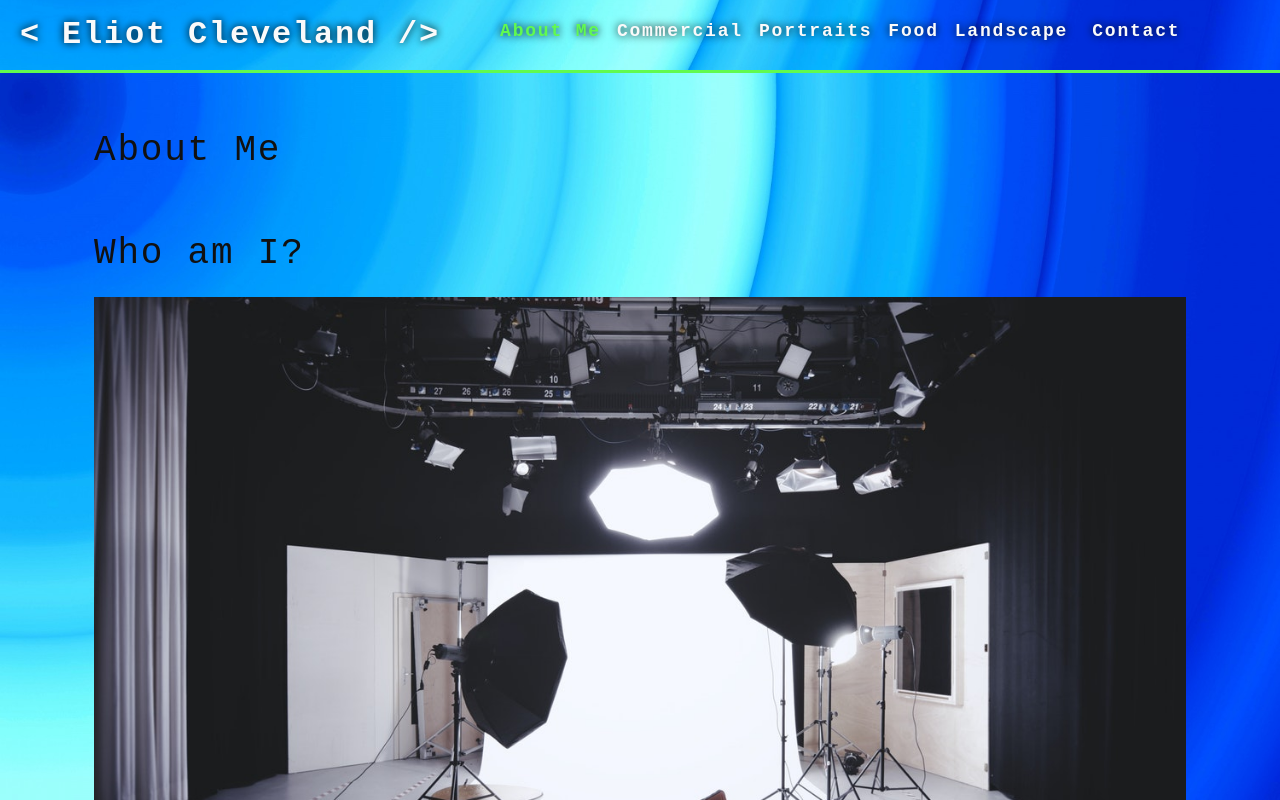
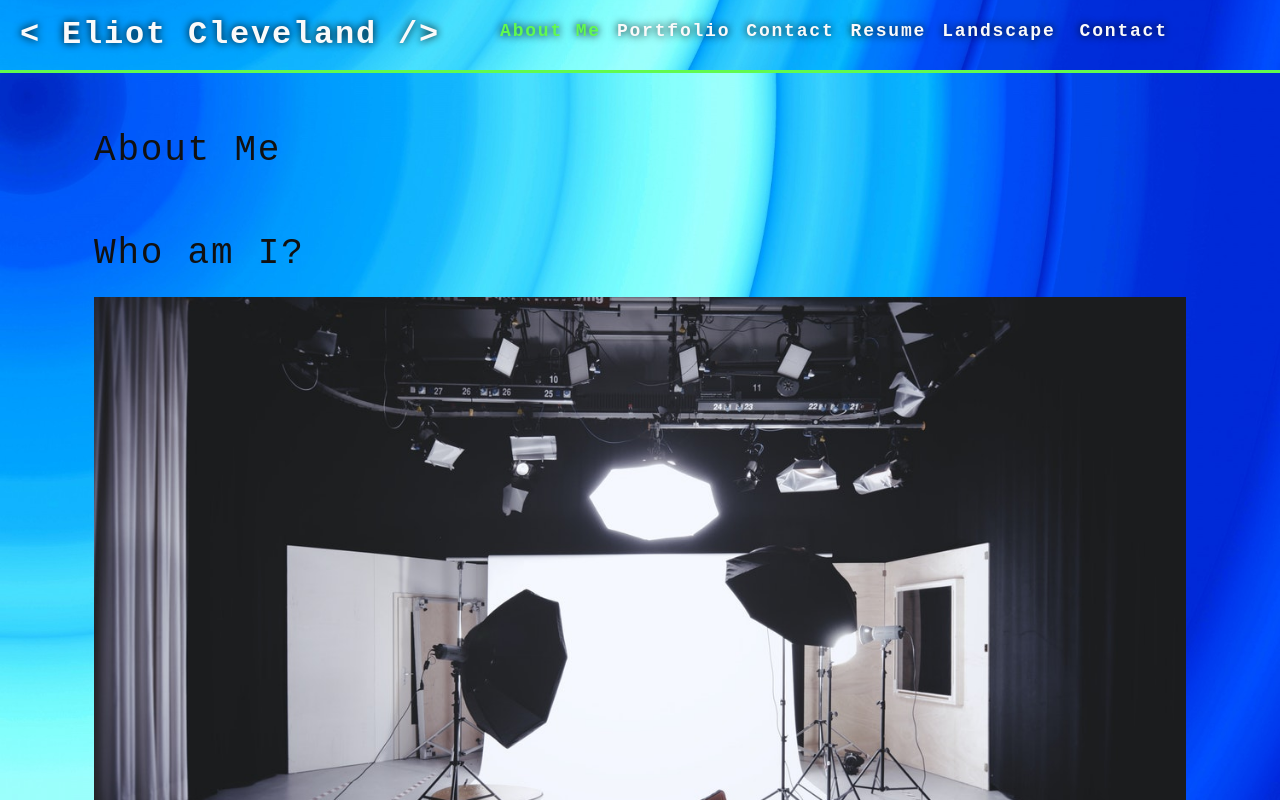
Before and after one commit to eclevela-1234/folio-3-point-0, a React (Create React App) app: page / in a window 1280 px wide. Shown: the top 800 px of the page. Built offline with nearby package versions, Linux system fonts and the light colour scheme.

Commit message:
changed nav categories

```diff
--- a/src/App.js
+++ b/src/App.js
@@ -6,14 +6,14 @@ import ContactForm from "./components/Contact";
 
 function App() {
   const [categories] = useState([
-    { name: "About Me",
+    { name: "about Me",
       description: ""},
-    { name: "commercial",
+    { name: "portfolio",
       description:
         "Photos of grocery stores, food trucks, and other commercial projects",
     },
-    { name: "portraits", description: "Portraits of people in my life" },
-    { name: "food", description: "Delicious delicacies" },
+    { name: "contact", description: "Portraits of people in my life" },
+    { name: "resume", description: "Delicious delicacies" },
     {
       name: "landscape",
       description: "Fields, farmhouses, waterfalls, and the beauty of nature",
```
